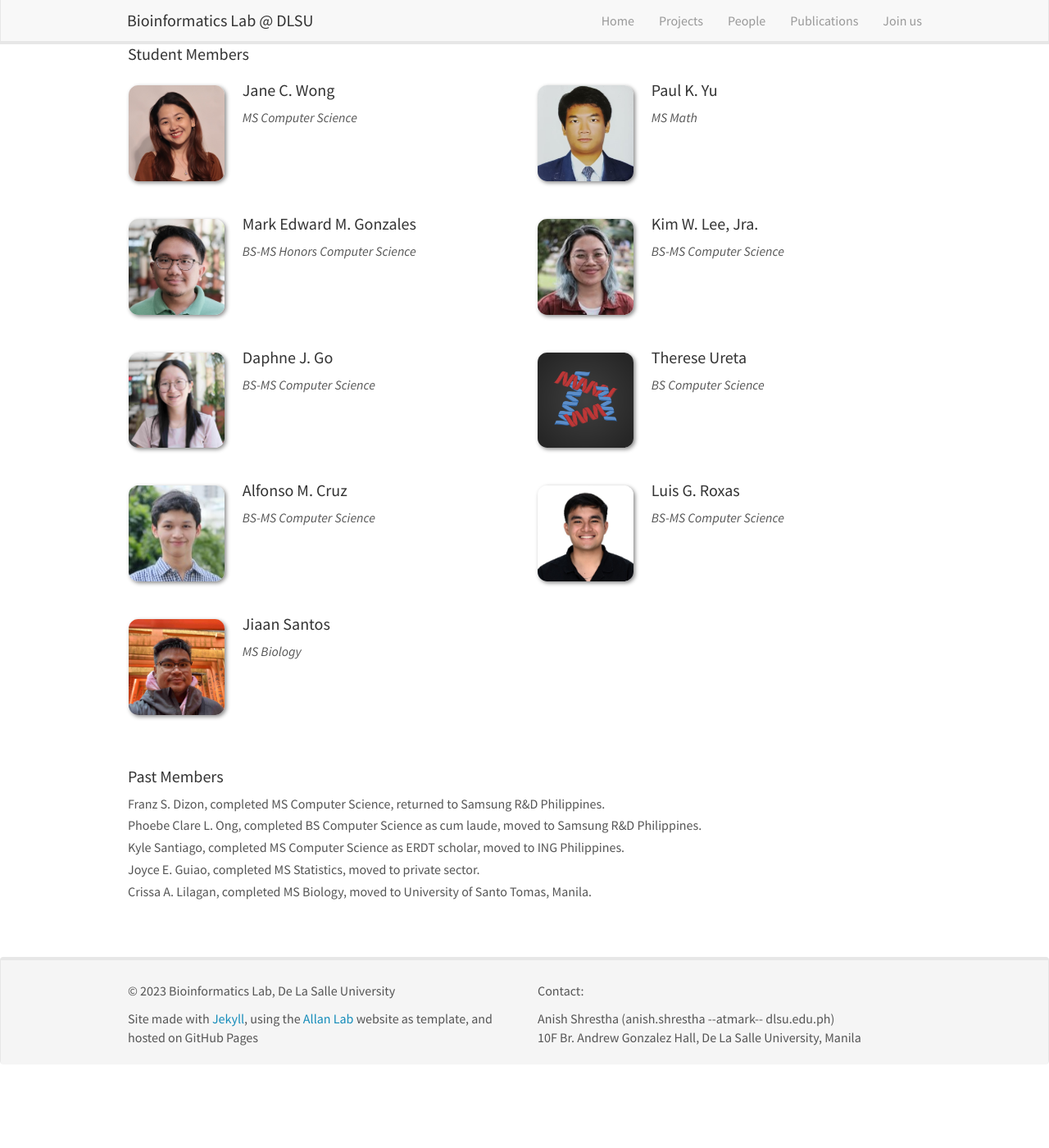
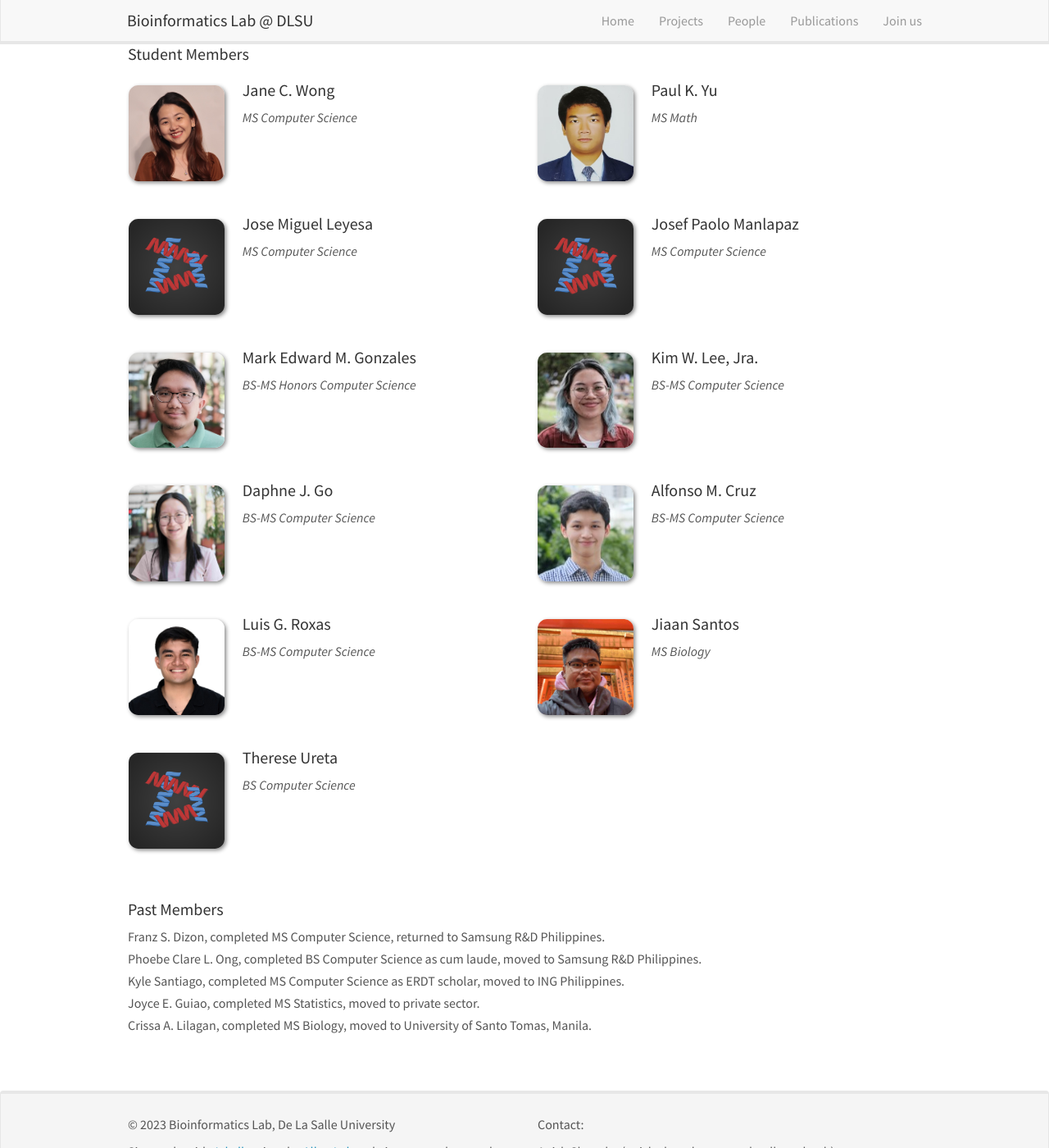
Before and after one commit to bioinfodlsu/bioinfodlsu.github.io, a Jekyll site: the page built from _pages/team.md, in a window 1280 px wide and 1400 px high, scrolled down 668 px. Shown: the whole window at 82% size. Built offline with Jekyll 4.4.1, drawn with Linux system fonts in a browser that asks for light colours; nearby versions of some CDN libraries; before the commit the page ends 1965 px from its top, so only the background shows below that.

Commit message:
members update, news PSHSS update

```diff
--- a/_data/members_students.yml
+++ b/_data/members_students.yml
@@ -17,6 +17,21 @@
 - name: Paul K. Yu
   photo: paul-yu.jpg
   info: MS Math
+  email: a@b.c
+  number_educ: 0
+  education1:
+
+- name: Jose Miguel Leyesa
+  photo: proteins.png
+  info: MS Computer Science
+  email: a@b.c
+  number_educ: 0
+  education1:
+
+- name: Josef Paolo Manlapaz
+  photo: proteins.png
+  info: MS Computer Science
+  email: a@b.c
   email: a@b.c
   number_educ: 0
   education1:
@@ -42,12 +57,6 @@
   number_educ: 0
   education1:
 
-- name: Therese Ureta
-  photo: proteins.png
-  info: BS Computer Science
-  email: a@b.c
-  number_educ: 0
-  education1:
 
 - name: Alfonso M. Cruz
   photo: miguel.jpg
@@ -69,3 +78,10 @@
   email: a@b.c
   number_educ: 0
   education1:
+
+- name: Therese Ureta
+  photo: proteins.png
+  info: BS Computer Science
+  email: a@b.c
+  number_educ: 0
+  education1:
--- a/_data/news.yml
+++ b/_data/news.yml
@@ -1,3 +1,7 @@
+- date: July 10, 2024
+  headline: Two interns from the Philippine Science High School System completed their internship at the lab.
+  pic: 20240710_PSHSS.png
+
 - date: June 4, 2024
   headline: Anish, Mark, and Phoebe's [work](https://doi.org/10.1093/gigascience/giae013){:target="\_blank"} with IRRI, RDA South Korea, and IRD France on creating a dashboard for rice post-GWAS/QTL analysis is published in GigaScience.
 
```
Also changed, not shown: 1 other file.
